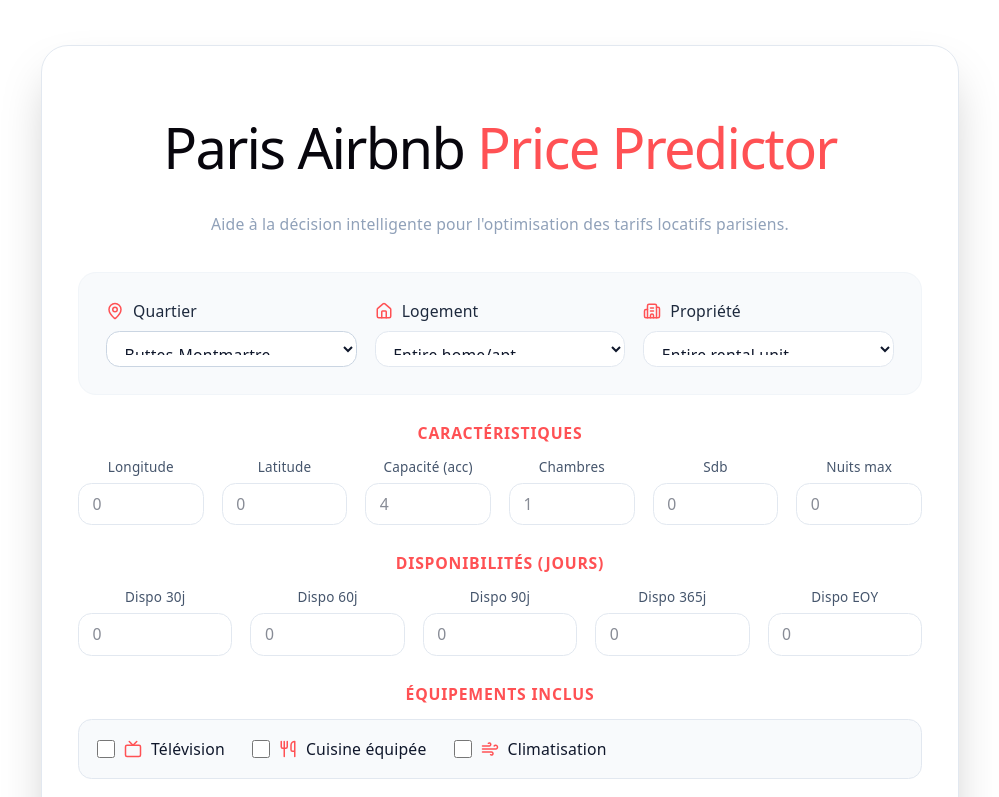
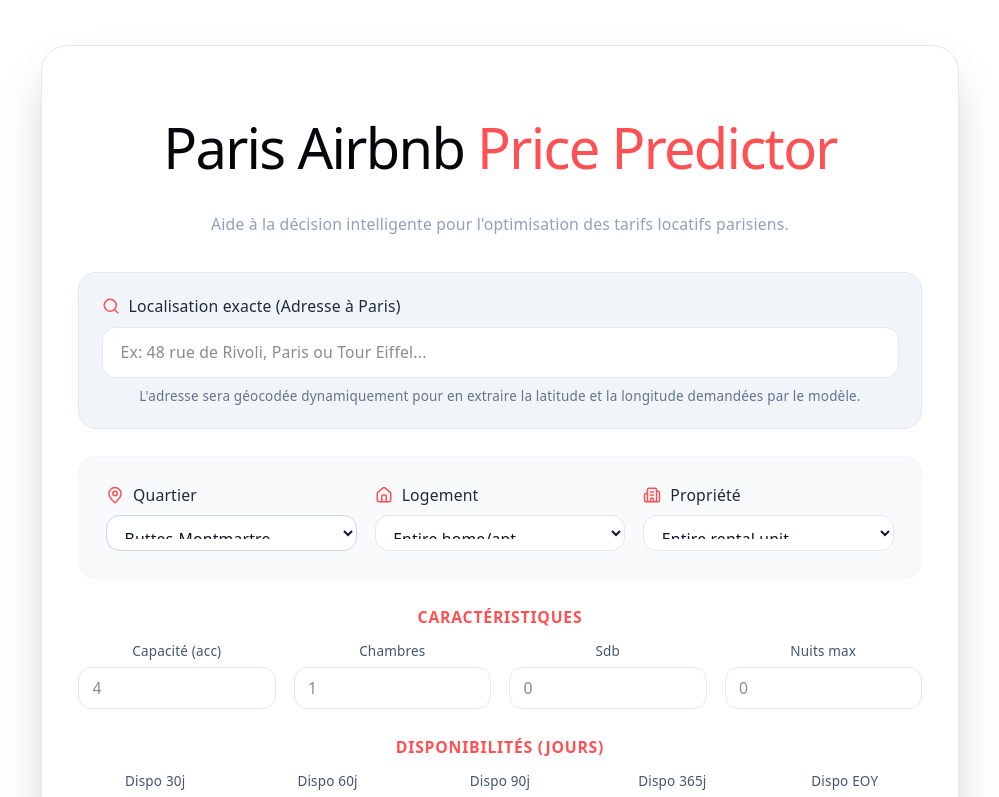
Before and after one commit to Thekorzeremi/PIA_Projet_final_M102, a React (Vite) app in the folder frontend/: page / in a window 1280 px wide. Shown: the top 797 px of the page, without its empty margins (140-1139 px from the left). Built offline with nearby package versions, Linux system fonts and the light colour scheme.

Commit message:
feat: update  frontend

```diff
--- a/frontend/src/Predictor.tsx
+++ b/frontend/src/Predictor.tsx
@@ -4,6 +4,7 @@
   Home,
   Loader2,
   MapPin,
+  Search,
   Tv,
   Utensils,
   Wind,
@@ -59,8 +60,7 @@
   const [propertyType, setPropertyType] = useState(PROPERTY_TYPES[0]);
 
   // 2. États pour les inputs numériques (vides par défaut pour laisser l'utilisateur saisir)
-  const [longitude, setLongitude] = useState<string>("");
-  const [latitude, setLatitude] = useState<string>("");
+  const [address, setAddress] = useState<string>("");
   const [accommodates, setAccommodates] = useState<string>("");
   const [bedrooms, setBedrooms] = useState<string>("");
   const [bathrooms, setBathrooms] = useState<string>("");
@@ -87,7 +87,38 @@
     setError(null);
     setPrediction(null);
 
-    // Construction du payload avec application stricte de tes valeurs logiques par défaut
+    let finalLongitude = 2.3522; // Valeurs de repli par défaut sur Paris Centre
+    let finalLatitude = 48.8566;
+
+    // --- ÉTAPE 1 : APPEL AU ENDPOINT DE GÉOCODAGE (si une adresse est entrée) ---
+    if (address.trim() !== "") {
+      try {
+        const geocodeResponse = await fetch("http://127.0.0.1:8000/geocode", {
+          method: "POST",
+          headers: { "Content-Type": "application/json" },
+          body: JSON.stringify({ adresse: address }),
+        });
+
+        if (!geocodeResponse.ok) {
+          const errData = await geocodeResponse.json();
+          throw new Error(errData.detail || "Adresse introuvable ou invalide.");
+        }
+
+        const geocodeData = await geocodeResponse.json();
+        finalLongitude = geocodeData.longitude;
+        finalLatitude = geocodeData.latitude;
+      } catch (err: any) {
+        setError(`Géocodage impossible : ${err.message}`);
+        setLoading(false);
+        return; // On stoppe la chaîne ici si l'adresse bloque
+      }
+    } else {
+      // Si le champ adresse est laissé vide, on applique la valeur par défaut demandée (0)
+      finalLongitude = 0;
+      finalLatitude = 0;
+    }
+
+    // --- ÉTAPE 2 : APPEL DE L'ESTIMATION DU PRIX (PREDICT) ---
     const payload = {
       neighbourhood_cleansed: neighbourhood,
       room_type: roomType,
@@ -95,8 +126,8 @@
       host_response_time: "within an hour", // Valeur par défaut statistique
 
       // Application des valeurs par défaut demandées si le champ est vide
-      longitude: longitude !== "" ? parseFloat(longitude) : 0,
-      latitude: latitude !== "" ? parseFloat(latitude) : 0,
+      longitude: finalLongitude,
+      latitude: finalLatitude,
       accommodates: accommodates !== "" ? parseInt(accommodates) : 4, // Logique de repli sur un standard de 4 places
       bedrooms: bedrooms !== "" ? parseFloat(bedrooms) : 1,
       bathrooms: bathrooms !== "" ? parseFloat(bathrooms) : 0,
@@ -158,6 +189,24 @@
         </div>
 
         <form onSubmit={handleEstimate} className="space-y-6">
+          <div className="flex flex-col gap-2 bg-slate-100 p-5 rounded-2xl border border-slate-200">
+            <label className="text-sm font-medium flex items-center gap-2 text-slate-800">
+              <Search className="w-4 h-4 text-accent" /> Localisation exacte
+              (Adresse à Paris)
+            </label>
+            <input
+              type="text"
+              placeholder="Ex: 48 rue de Rivoli, Paris ou Tour Eiffel..."
+              value={address}
+              onChange={(e) => setAddress(e.target.value)}
+              className="bg-white border border-slate-200 rounded-xl px-4 py-3 text-sm text-slate-900 focus:outline-none focus:border-accent transition-colors w-full"
+            />
+            <p className="text-xs text-slate-500">
+              L'adresse sera géocodée dynamiquement pour en extraire la latitude
+              et la longitude demandées par le modèle.
+            </p>
+          </div>
+
           {/* SECTION 1 : CRITÈRES PRINCIPAUX ET SELECTS */}
           <div className="p-6 rounded-2xl bg-slate-100/50 border border-slate-100 grid grid-cols-1 md:grid-cols-3 gap-4">
             <div className="flex flex-col gap-2">
@@ -217,29 +266,7 @@
             <h3 className="text-sm font-semibold text-accent uppercase tracking-wider mb-3">
               Caractéristiques
             </h3>
-            <div className="grid grid-cols-2 sm:grid-cols-3 md:grid-cols-6 gap-4">
-              <div className="flex flex-col gap-1.5">
-                <label className="text-xs text-slate-600">Longitude</label>
-                <input
-                  type="number"
-                  step="any"
-                  placeholder="0"
-                  value={longitude}
-                  onChange={(e) => setLongitude(e.target.value)}
-                  className="border border-slate-200 rounded-xl px-3 py-2 text-sm text-slate-900"
-                />
-              </div>
-              <div className="flex flex-col gap-1.5">
-                <label className="text-xs text-slate-600">Latitude</label>
-                <input
-                  type="number"
-                  step="any"
-                  placeholder="0"
-                  value={latitude}
-                  onChange={(e) => setLatitude(e.target.value)}
-                  className="border border-slate-200 rounded-xl px-3 py-2 text-sm text-slate-900"
-                />
-              </div>
+            <div className="grid grid-cols-2 sm:grid-cols-3 md:grid-cols-4 gap-4">
               <div className="flex flex-col gap-1.5">
                 <label className="text-xs text-slate-600">Capacité (acc)</label>
                 <input
```
